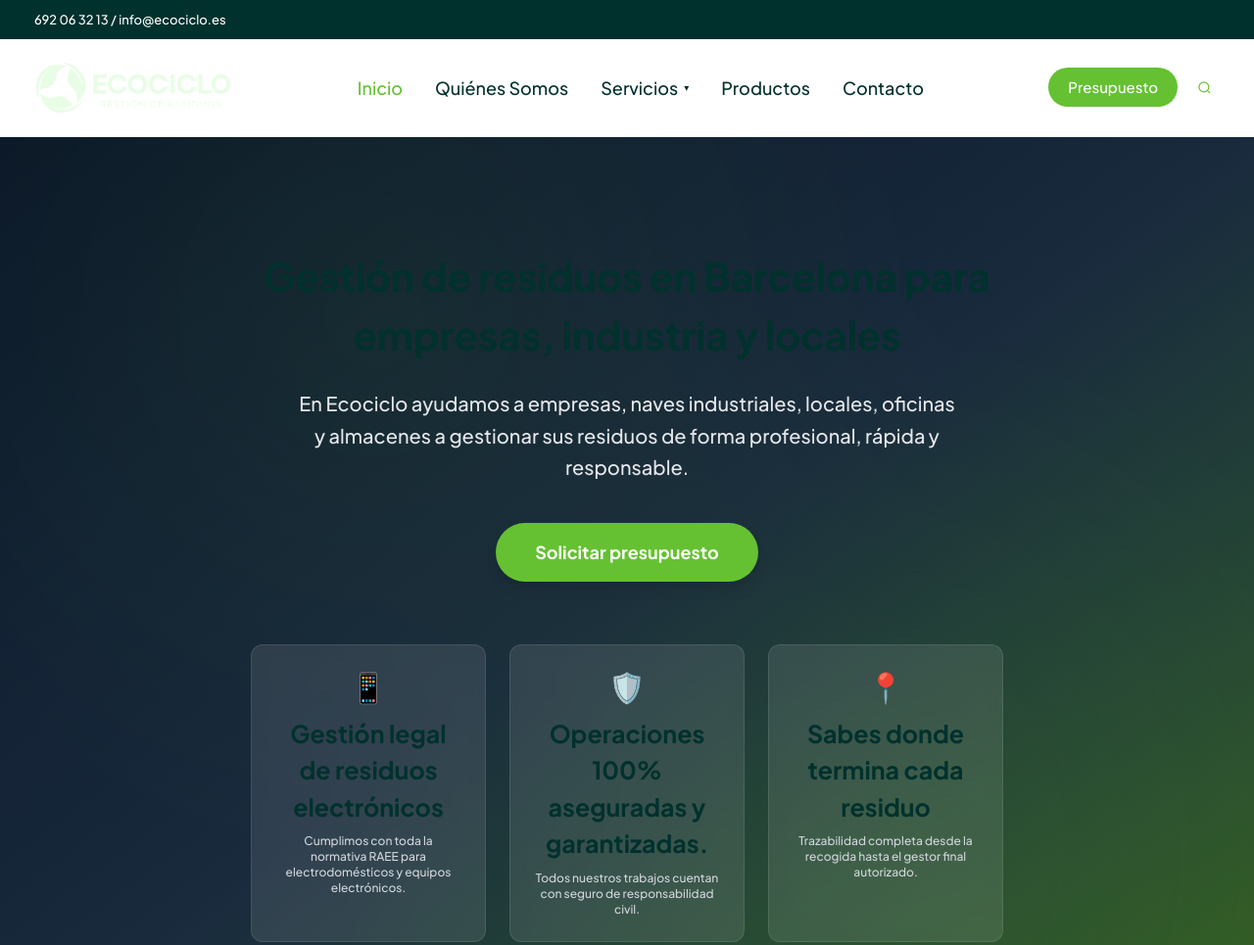
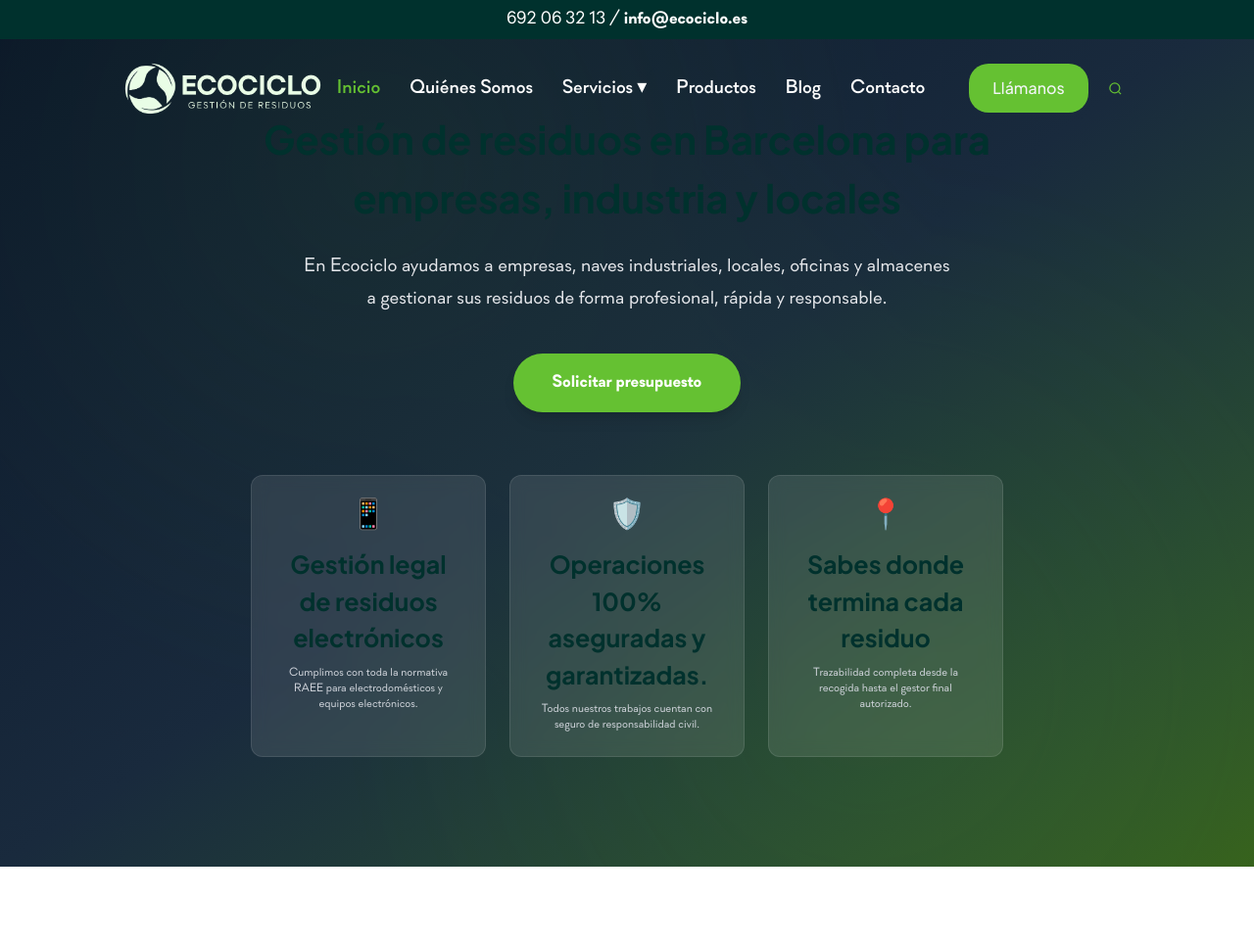
Before and after one commit to DeLaCroix-/ecociclo-niu, an Astro site: page / in a window 1280 px wide. Shown: the top 965 px of the page at 98% size. Built offline with nearby package versions, Linux system fonts and the light colour scheme; Astro itself is replaced by a stand-in of ours.

Commit message:
Fix: SoinSans fonts, transparent header, Llámanos button, Blog in nav

```diff
--- a/src/layouts/Layout.astro
+++ b/src/layouts/Layout.astro
@@ -18,12 +18,13 @@ const {
 const currentPath = Astro.url.pathname;
 
 const navItems = [
-  { label: 'Inicio', href: '/', isHome: true },
+  { label: 'Inicio', href: '/' },
   { label: 'Quiénes somos', href: '/empresa-de-gestion-de-residuos' },
   {
     label: 'Servicios',
     href: '/servicios-de-gestion-ambiental',
     children: [
+      { label: 'Vaciado de naves industriales, pisos y locales', href: '/servicios/vaciado-de-naves-industriales-pisos-y-locales-en-barcelona' },
       { label: 'Limpieza de Diógenes', href: '/servicios/limpieza-de-diogenes-en-barcelona' },
       { label: 'Trasvases y acondicionamiento de residuos peligrosos y no peligrosos', href: '/servicios/acondicionamiento-de-residuos-peligrosos-en-barcelona' },
       { label: 'Residuos Banales', href: '/servicios/gestion-de-residuos-banales-en-barcelona' },
@@ -34,6 +35,7 @@ const navItems = [
     ]
   },
   { label: 'Productos', href: '/productos-sdr' },
+  { label: 'Blog', href: '/blog' },
   { label: 'Contacto', href: '/contacto' },
 ];
 ---
@@ -66,95 +68,77 @@ const navItems = [
     <meta name="twitter:description" content={description} />
     <meta name="twitter:image" content={ogImage} />
 
-    <!-- Google Fonts: Plus Jakarta Sans -->
+    <!-- Google Fonts for button only -->
     <link rel="preconnect" href="https://fonts.googleapis.com" />
-    <link rel="preconnect" href="https://fonts.gstatic.com" crossorigin />
-    <link href="https://fonts.googleapis.com/css2?family=Inter:wght@400;500;600&family=Plus+Jakarta+Sans:wght@500;700&display=swap" rel="stylesheet" />
+    <link href="https://fonts.googleapis.com/css2?family=Plus+Jakarta+Sans:wght@500;700&display=swap" rel="stylesheet" />
   </head>
 
   <body>
-    <!-- ===== HEADER (Blocksy type-1 clone) ===== -->
-    <header class="header-blocksy" data-header="type-1">
-      <!-- Sticky container -->
-      <div class="header-sticky">
-        <!-- Top Row: phone + email -->
-        <div class="header-top-row">
-          <div class="header-container">
-            <div class="header-top-content">
-              <div class="header-contact-text">
+    <!-- ===== HEADER: transparent over hero ===== -->
+    <header class="site-header">
+      <!-- Top bar: phone + email -->
+      <div class="header-top">
+        <div class="container-site">
+          <p class="header-contact">
             <a href="tel:+34692063213">692 06 32 13</a> / <a href="mailto:info@ecociclo.es"><strong>info@ecociclo.es</strong></a>
-              </div>
-            </div>
+          </p>
         </div>
       </div>
 
-        <!-- Middle Row: logo + nav + actions -->
-        <div class="header-middle-row">
-          <div class="header-container header-middle-grid">
+      <!-- Main nav bar: transparent -->
+      <div class="header-main">
+        <div class="container-site header-main-grid">
           <!-- Logo -->
-            <div class="header-logo-col">
-              <div class="site-branding">
-                <a href="/" class="site-logo-container">
-                  <img
-                    src="/images/logo.webp"
-                    class="default-logo"
-                    alt="Ecociclo"
-                    width="2560"
-                    height="949"
-                  />
+          <a href="/" class="logo-link">
+            <img src="/images/logo.webp" alt="Ecociclo" class="logo-img" width="2560" height="949" />
           </a>
-              </div>
-            </div>
 
-            <!-- Desktop Navigation -->
-            <nav class="header-nav-col desktop-nav">
-              <ul class="main-menu">
+          <!-- Desktop Nav -->
+          <nav class="desktop-nav">
             {navItems.map((item) => (
-                  <li class={`menu-item${item.children ? ' has-submenu' : ''}${item.isHome ? ' current' : ''}${currentPath === item.href ? ' current' : ''}`}>
-                    <a href={item.href} class="menu-link">
+              <div class="nav-item-wrapper">
+                <a href={item.href} class={`nav-link${currentPath === item.href ? ' active' : ''}${item.children ? ' has-dropdown' : ''}`}>
                   {item.label}
-                      {item.children && <span class="submenu-arrow">▾</span>}
+                  {item.children && <span class="dropdown-arrow">▾</span>}
                 </a>
                 {item.children && (
-                      <ul class="sub-menu">
+                  <div class="dropdown">
                     {item.children.map((child) => (
-                          <li><a href={child.href} class="sub-menu-link">{child.label}</a></li>
+                      <a href={child.href} class="dropdown-link">{child.label}</a>
                     ))}
-                      </ul>
+                  </div>
                 )}
-                  </li>
+              </div>
             ))}
-              </ul>
           </nav>
 
-            <!-- Actions: CTA + Search -->
-            <div class="header-actions-col">
-              <a href="/contacto" class="header-cta-btn">Presupuesto</a>
-              <button class="header-search-btn" aria-label="Buscar">
+          <!-- CTA Button -->
+          <a href="tel:692063213" class="cta-btn">Llámanos</a>
+
+          <!-- Search icon -->
+          <button class="search-btn" aria-label="Buscar">
             <svg width="15" height="15" viewBox="0 0 24 24" fill="none" stroke="currentColor" stroke-width="2"><circle cx="11" cy="11" r="8"/><path d="m21 21-4.35-4.35"/></svg>
           </button>
-            </div>
 
-            <!-- Mobile Toggle -->
-            <button class="mobile-toggle" aria-label="Menú" id="mobile-toggle">
+          <!-- Mobile toggle -->
+          <button class="mobile-toggle" id="mobile-toggle" aria-label="Menú">
             <span></span><span></span><span></span>
           </button>
         </div>
       </div>
-      </div>
 
-      <!-- Mobile Menu Panel -->
-      <div class="mobile-menu-panel" id="mobile-panel">
-        <div class="mobile-menu-inner">
+      <!-- Mobile panel -->
+      <div class="mobile-panel" id="mobile-panel">
+        <div class="mobile-panel-inner">
           {navItems.map((item) => (
             <div>
-              <a href={item.href} class="mobile-menu-link">{item.label}</a>
-              {item.children && item.children.map((child) => (
-                <a href={child.href} class="mobile-menu-sublink">{child.label}</a>
+              <a href={item.href} class="mobile-link">{item.label}</a>
+              {item.children?.map((child) => (
+                <a href={child.href} class="mobile-sublink">{child.label}</a>
               ))}
             </div>
           ))}
-          <a href="/contacto" class="mobile-cta-btn">Solicitar presupuesto</a>
+          <a href="tel:692063213" class="mobile-cta">Llámanos</a>
         </div>
       </div>
     </header>
@@ -163,7 +147,6 @@ const navItems = [
       <slot />
     </main>
 
-    <!-- Footer placeholder - next step -->
     <footer class="site-footer">
       <div class="footer-container">
         <p style="color:white;text-align:center;padding:40px">Footer — paso 2</p>
@@ -179,216 +162,184 @@ const navItems = [
 </html>
 
 <style is:global>
-  /* ===== HEADER CSS (cloned from Blocksy) ===== */
+  /* ===== FONTS ===== */
+  @font-face {
+    font-family: 'SoinSans';
+    src: url('/fonts/Soin-Sans-Pro-Roman.ttf') format('truetype');
+    font-weight: 400;
+    font-style: normal;
+    font-display: swap;
+  }
+  @font-face {
+    font-family: 'SoinSans';
+    src: url('/fonts/Soin-Sans-Pro-Medium.ttf') format('truetype');
+    font-weight: 500;
+    font-style: normal;
+    font-display: swap;
+  }
+  @font-face {
+    font-family: 'SoinSans';
+    src: url('/fonts/Soin-Sans-Pro-Bold.ttf') format('truetype');
+    font-weight: 700;
+    font-style: normal;
+    font-display: swap;
+  }
 
-  .header-blocksy {
-    --header-height: 140px;
-    position: sticky;
+  /* ===== HEADER ===== */
+  .site-header {
+    position: fixed;
     top: 0;
+    left: 0;
+    right: 0;
     z-index: 50;
   }
 
-  .header-sticky {
-    position: relative;
-  }
-
-  /* Top Row */
-  .header-top-row {
-    background: var(--palette-7); /* #00312D */
+  /* Top bar */
+  .header-top {
+    background: #00312D;
     height: 40px;
     display: flex;
     align-items: center;
   }
 
-  .header-container {
-    max-width: var(--container-max);
-    margin: 0 auto;
-    padding: 0 35px;
-    width: 100%;
+  .header-contact {
+    margin: 0;
+    font-family: 'SoinSans', sans-serif;
+    font-weight: 400;
+    font-size: 18px;
+    line-height: 1;
+    color: #fff;
+    text-align: left;
+  }
+  .header-contact a {
+    color: #fff;
+    text-decoration: none;
+  }
+  .header-contact a:hover {
+    color: #65C132;
   }
 
-  .header-top-content {
-    display: flex;
-    justify-content: flex-start;
-    width: 100%;
-  }
-
-  .header-contact-text {
-    font-family: var(--font-body);
-    font-weight: 100;
-    font-size: 13px;
-    line-height: 1;
-    color: #ffffff;
-    max-width: 50%;
-  }
-
-  .header-contact-text a {
-    color: #ffffff;
-    text-decoration: none;
-  }
-
-  .header-contact-text a:hover {
-    color: var(--palette-3);
-  }
-
-  /* Middle Row */
-  .header-middle-row {
+  /* Main bar - TRANSPARENT */
+  .header-main {
     height: 100px;
-    background: var(--palette-8);
     display: flex;
     align-items: center;
-    border-bottom: 1px solid var(--palette-8);
+    transition: background 0.2s;
   }
-
-  .header-middle-grid {
-    display: grid;
-    grid-template-columns: auto 1fr auto;
+  .header-main-grid {
+    display: flex;
     align-items: center;
-    gap: 30px;
-    width: 100%;
+    gap: 0;
   }
 
   /* Logo */
-  .header-logo-col {
-    display: flex;
-    align-items: center;
+  .logo-link {
+    flex-shrink: 0;
+    margin-right: auto;
   }
-
-  .site-logo-container img {
-    max-height: 75px;
+  .logo-img {
+    height: 75px;
     width: auto;
     display: block;
   }
 
-  /* Desktop Navigation */
+  /* Desktop Nav */
   .desktop-nav {
     display: flex;
-    justify-content: center;
+    align-items: center;
+    gap: 0;
+    margin-right: 30px;
   }
-
-  .main-menu {
-    display: flex;
-    list-style: none;
-    margin: 0;
-    padding: 0;
-    gap: 5px;
-  }
-
-  .menu-item {
+  .nav-item-wrapper {
     position: relative;
   }
-
-  .menu-link {
+  .nav-link {
     display: flex;
     align-items: center;
     gap: 4px;
-    padding: 8px 14px;
-    font-family: var(--font-heading);
+    padding: 0 15px;
+    height: 100px;
+    font-family: 'SoinSans', sans-serif;
     font-weight: 500;
-    font-size: 18px;
+    font-size: 20px;
     text-transform: capitalize;
-    color: var(--palette-7);
+    color: #ffffff;
     text-decoration: none;
     transition: color 0.2s;
     white-space: nowrap;
   }
-
-  .menu-link:hover,
-  .menu-item.current > .menu-link {
-    color: var(--palette-3);
+  .nav-link:hover,
+  .nav-link.active {
+    color: #65C132;
   }
 
-  .submenu-arrow {
-    font-size: 10px;
-    margin-left: 2px;
-  }
-
-  /* Sub-menu dropdown */
-  .sub-menu {
+  /* Dropdown */
+  .dropdown {
     display: none;
     position: absolute;
     top: 100%;
     left: 0;
-    background: var(--palette-2);
-    min-width: 320px;
-    list-style: none;
-    margin: 0;
+    background: #45891E;
+    min-width: 380px;
     padding: 8px 0;
     border-radius: 0 0 2px 2px;
     box-shadow: 0 10px 20px rgba(41,51,61,0.1);
-    z-index: 100;
+  }
+  .nav-item-wrapper:hover .dropdown {
+    display: block;
+  }
+  .dropdown-link {
+    display: block;
+    padding: 10px 20px;
+    font-family: 'SoinSans', sans-serif;
+    font-weight: 500;
+    font-size: 16px;
+    color: #ffffff;
+    text-decoration: none;
+    border-bottom: 1px dashed rgba(255,255,255,0.1);
+    transition: color 0.2s;
+  }
+  .dropdown-link:last-child {
+    border-bottom: none;
+  }
+  .dropdown-link:hover {
+    color: #f2f5f7;
   }
 
-  .menu-item.has-submenu:hover .sub-menu {
-    display: block;
-  }
-
-  .sub-menu li {
-    border-bottom: 1px dashed rgba(255,255,255,0.1);
-  }
-
-  .sub-menu li:last-child {
-    border-bottom: none;
-  }
-
-  .sub-menu-link {
-    display: block;
-    padding: 10px 20px;
+  /* CTA Button */
+  .cta-btn {
+    display: inline-flex;
+    align-items: center;
+    background: #65C132;
+    color: #f2f5f7;
+    font-family: 'Plus Jakarta Sans', sans-serif;
     font-weight: 500;
     font-size: 16px;
-    color: var(--palette-8);
-    text-decoration: none;
-    transition: color 0.2s;
-  }
-
-  .sub-menu-link:hover {
-    color: var(--palette-6);
-  }
-
-  /* Header Actions */
-  .header-actions-col {
-    display: flex;
-    align-items: center;
-    gap: 12px;
-  }
-
-  .header-cta-btn {
-    display: inline-flex;
-    align-items: center;
-    background: var(--palette-3);
-    color: var(--palette-8);
-    font-family: var(--font-heading);
-    font-weight: 500;
-    font-size: 15px;
     border: none;
     border-radius: 20px;
-    padding: 5px 20px;
+    padding: 12px 24px;
     min-height: 40px;
     text-decoration: none;
     transition: background 0.2s;
     white-space: nowrap;
+    margin-right: 12px;
+  }
+  .cta-btn:hover {
+    background: #45891E;
   }
 
-  .header-cta-btn:hover {
-    background: var(--palette-2);
-    color: var(--palette-7);
-  }
-
-  .header-search-btn {
+  /* Search */
+  .search-btn {
     background: none;
     border: none;
     cursor: pointer;
-    color: var(--palette-3);
+    color: #65C132;
     padding: 8px;
     display: flex;
     align-items: center;
   }
 
-  .header-search-btn:hover {
-    color: var(--palette-3);
-  }
-
-  /* Mobile Toggle */
+  /* Mobile toggle */
   .mobile-toggle {
     display: none;
     flex-direction: column;
@@ -397,56 +348,51 @@ const navItems = [
     border: none;
     cursor: pointer;
     padding: 10px;
+    margin-left: 8px;
   }
-
   .mobile-toggle span {
     display: block;
     width: 18px;
     height: 2px;
-    background: var(--palette-3);
+    background: #65C132;
     border-radius: 1px;
-    transition: all 0.2s;
   }
 
-  /* Mobile Panel */
-  .mobile-menu-panel {
+  /* Mobile panel */
+  .mobile-panel {
     display: none;
     background: rgba(18,21,25,0.98);
-    max-height: calc(100vh - var(--header-height));
+    max-height: calc(100vh - 140px);
     overflow-y: auto;
   }
-
-  .mobile-menu-panel.open {
+  .mobile-panel.open {
     display: block;
   }
-
-  .mobile-menu-inner {
+  .mobile-panel-inner {
     padding: 20px 35px;
   }
-
-  .mobile-menu-link {
+  .mobile-link {
     display: block;
-    padding: 12px 0;
+    padding: 14px 0;
+    font-family: 'SoinSans', sans-serif;
     font-weight: 700;
     font-size: 20px;
-    color: #ffffff;
+    color: #fff;
     text-decoration: none;
-    border-bottom: none;
   }
-
-  .mobile-menu-sublink {
+  .mobile-sublink {
     display: block;
     padding: 8px 0 8px 20px;
+    font-family: 'SoinSans', sans-serif;
     font-size: 16px;
     color: rgba(255,255,255,0.8);
     text-decoration: none;
   }
-
-  .mobile-cta-btn {
+  .mobile-cta {
     display: inline-block;
     margin-top: 20px;
-    background: var(--palette-3);
-    color: var(--palette-8);
+    background: #65C132;
+    color: #fff;
     padding: 12px 24px;
     border-radius: 20px;
     font-weight: 700;
@@ -455,16 +401,16 @@ const navItems = [
   }
 
   /* Responsive */
-  @media (max-width: 1000px) {
+  @media (max-width: 1100px) {
     .desktop-nav { display: none; }
-    .header-actions-col { display: none; }
+    .cta-btn { display: none; }
+    .search-btn { display: none; }
     .mobile-toggle { display: flex; }
-    .header-middle-grid { grid-template-columns: 1fr auto; }
+    .header-main-grid { justify-content: space-between; }
   }
-
   @media (max-width: 690px) {
-    .header-container { padding: 0 20px; }
-    .header-contact-text { font-size: 14px; }
-    .header-middle-row { height: 80px; }
+    .header-main { height: 80px; }
+    .logo-img { height: 55px; }
+    .header-contact { font-size: 16px; }
   }
 </style>
--- a/src/styles/global.css
+++ b/src/styles/global.css
@@ -1,48 +1,43 @@
-/* ===== EXTRACTED FROM BLOCKSY THEME CSS ===== */
 @import "tailwindcss";
 
-/* Blocksy color palette */
 :root {
-  --palette-1: #36611C;  /* dark green */
-  --palette-2: #45891E;  /* medium green */
-  --palette-3: #65C132;  /* bright green accent */
-  --palette-4: #192a3d;  /* dark blue */
-  --palette-5: #EAFDE7;  /* light green */
-  --palette-6: #f2f5f7;  /* light gray */
-  --palette-7: #00312D;  /* darkest teal */
-  --palette-8: #ffffff;  /* white */
+  --palette-1: #36611C;
+  --palette-2: #45891E;
+  --palette-3: #65C132;
+  --palette-4: #192a3d;
+  --palette-5: #EAFDE7;
+  --palette-6: #f2f5f7;
+  --palette-7: #00312D;
+  --palette-8: #ffffff;
+  --container-max: 1290px;
+}
 
-  /* Typography (matching original) */
-  --font-body: 'Plus Jakarta Sans', 'Inter', system-ui, sans-serif;
-  --font-heading: 'Plus Jakarta Sans', sans-serif;
-
-  /* Spacing */
-  --container-max: 1290px;
-  --header-total-height: 140px;
-  --header-top-row: 40px;
-  --header-middle-row: 100px;
+html {
+  scroll-behavior: smooth;
 }
 
 body {
-  font-family: var(--font-body);
+  font-family: 'SoinSans', 'Plus Jakarta Sans', system-ui, sans-serif;
   font-size: 16px;
   line-height: 1.65;
   color: var(--palette-7);
   background: radial-gradient(rgb(255,255,255) 15%, rgb(234,253,231) 91%);
+  margin: 0;
 }
 
 h1, h2, h3, h4, h5, h6 {
-  font-family: var(--font-heading);
+  font-family: 'Plus Jakarta Sans', sans-serif;
   font-weight: 700;
   color: var(--palette-7);
+  line-height: 1.5;
 }
 
-h1 { font-size: 40px; line-height: 1.5; }
-h2 { font-size: 35px; line-height: 1.5; }
-h3 { font-size: 25px; line-height: 1.5; }
-h4 { font-size: 25px; line-height: 1.5; }
-h5 { font-size: 20px; line-height: 1.5; }
-h6 { font-size: 16px; line-height: 1.5; }
+h1 { font-size: 40px; }
+h2 { font-size: 35px; }
+h3 { font-size: 25px; }
+h4 { font-size: 25px; }
+h5 { font-size: 20px; }
+h6 { font-size: 16px; }
 
 .container-site {
   max-width: var(--container-max);
@@ -50,25 +45,13 @@ h6 { font-size: 16px; line-height: 1.5; }
   padding: 0 35px;
 }
 
-/* Buttons match original */
-.btn-primary {
-  display: inline-block;
-  background: var(--palette-3);
-  color: var(--palette-8);
-  font-family: var(--font-heading);
-  font-weight: 500;
-  font-size: 15px;
-  border: none;
-  border-radius: 20px;
-  padding: 5px 20px;
-  min-height: 40px;
-  display: inline-flex;
-  align-items: center;
-  justify-content: center;
-  transition: background 0.2s;
-  text-decoration: none;
+@media (max-width: 690px) {
+  :root {
+    --container-site-padding: 20px;
+  }
+  .container-site { padding: 0 20px; }
+  h1 { font-size: 30px; }
+  h2 { font-size: 22px; }
+  h3 { font-size: 24px; }
+  h4 { font-size: 20px; }
 }
-.btn-primary:hover {
-  background: var(--palette-2);
-  color: var(--palette-7);
-}
```
Also changed, not shown: public/fonts/Soin-Sans-Pro-Bold.ttf (added), public/fonts/Soin-Sans-Pro-Medium.ttf (added), public/fonts/Soin-Sans-Pro-Roman.ttf (added). Lines whose indentation alone changed are shown as unchanged.
